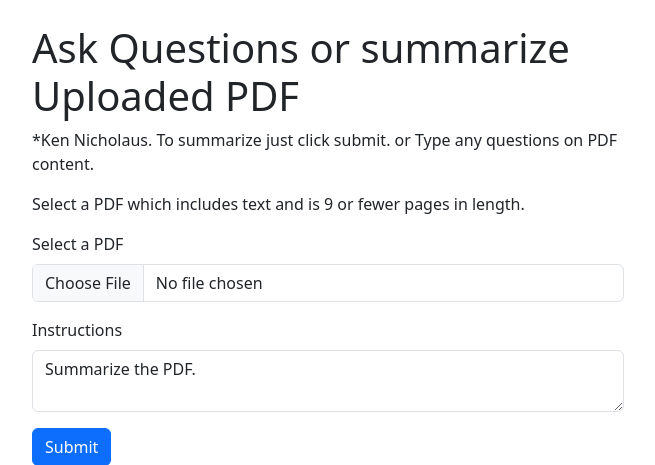
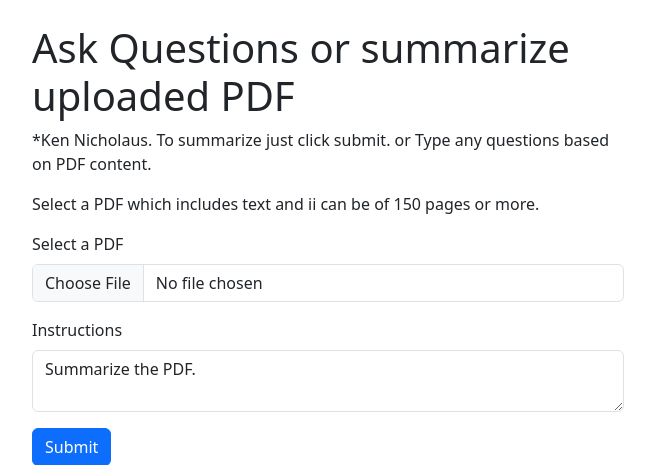
Before and after one commit to kennicholaus121212/summarize, a Flask app: page / in a window 1280 px wide. Shown: the top 465 px of the page, without its empty margins (312-967 px from the left). Run offline with Flask 3, Linux system fonts and the light colour scheme; some libraries are stand-ins or nearby versions.

Commit message:
Update index.html
added text for large pdf document

```diff
--- a/templates/index.html
+++ b/templates/index.html
@@ -18,10 +18,10 @@
 {% from 'bootstrap5/form.html' import render_form, render_field, render_form_row %}
 
 {% block content %}
-<h1>Ask Questions or summarize Uploaded PDF</h1>
-<p>*Ken Nicholaus. To summarize just click submit. or Type any questions on PDF content.</p>
+<h1>Ask Questions or summarize uploaded PDF</h1>
+<p>*Ken Nicholaus. To summarize just click submit. or Type any questions based on PDF content.</p>
 
-<p>Select a PDF which includes text and is 9 or fewer pages in length.</p>
+<p>Select a PDF which includes text and ii can be of 150 pages or more.</p>
 
 {{ render_form(upload_form) }}
 
```
